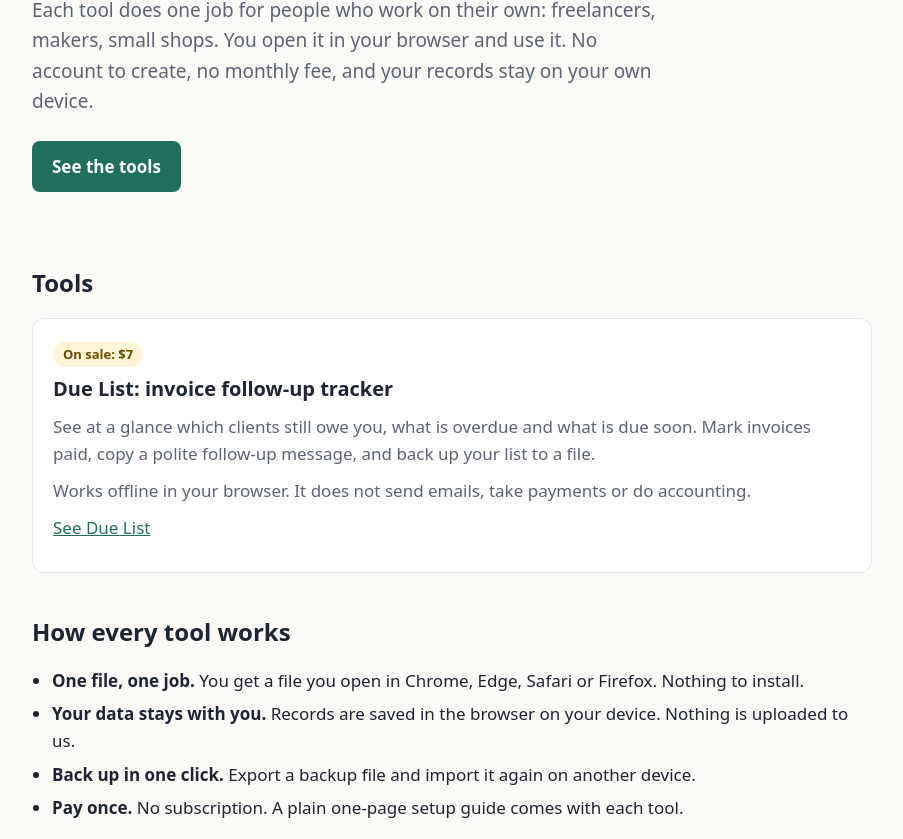
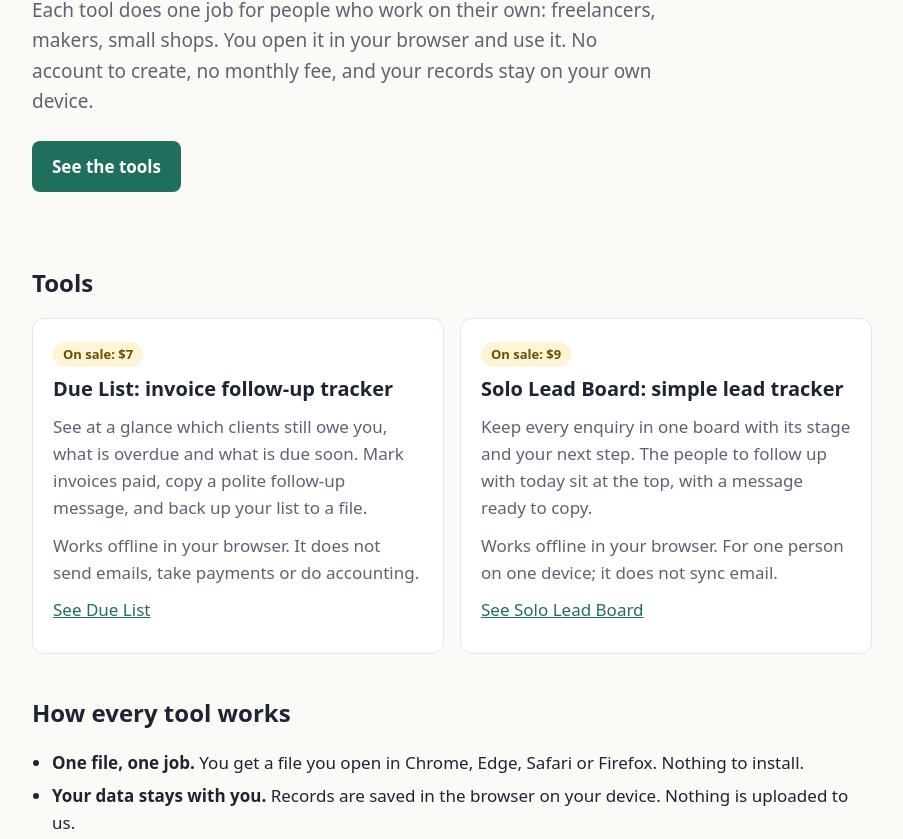
Before and after one commit to ceo525/tiny-workflows, a plain HTML site: page index.html in a window 1280 px wide. Shown: the part 199-1038 px from the top of the page, without its empty margins (188-1091 px from the left). Drawn offline with Linux system fonts and the light colour scheme; no server answers.

Commit message:
SW-43 Solo Lead Board page (index.html)

```diff
--- a/index.html
+++ b/index.html
@@ -51,6 +51,13 @@
         <p>Works offline in your browser. It does not send emails, take payments or do accounting.</p>
         <p><a href="products/freelancer-invoice-chaser/">See Due List</a></p>
       </article>
+      <article class="card">
+        <span class="tag">On sale: $9</span>
+        <h3>Solo Lead Board: simple lead tracker</h3>
+        <p>Keep every enquiry in one board with its stage and your next step. The people to follow up with today sit at the top, with a message ready to copy.</p>
+        <p>Works offline in your browser. For one person on one device; it does not sync email.</p>
+        <p><a href="products/solo-lead-board/">See Solo Lead Board</a></p>
+      </article>
     </div>
   </section>
 
```
